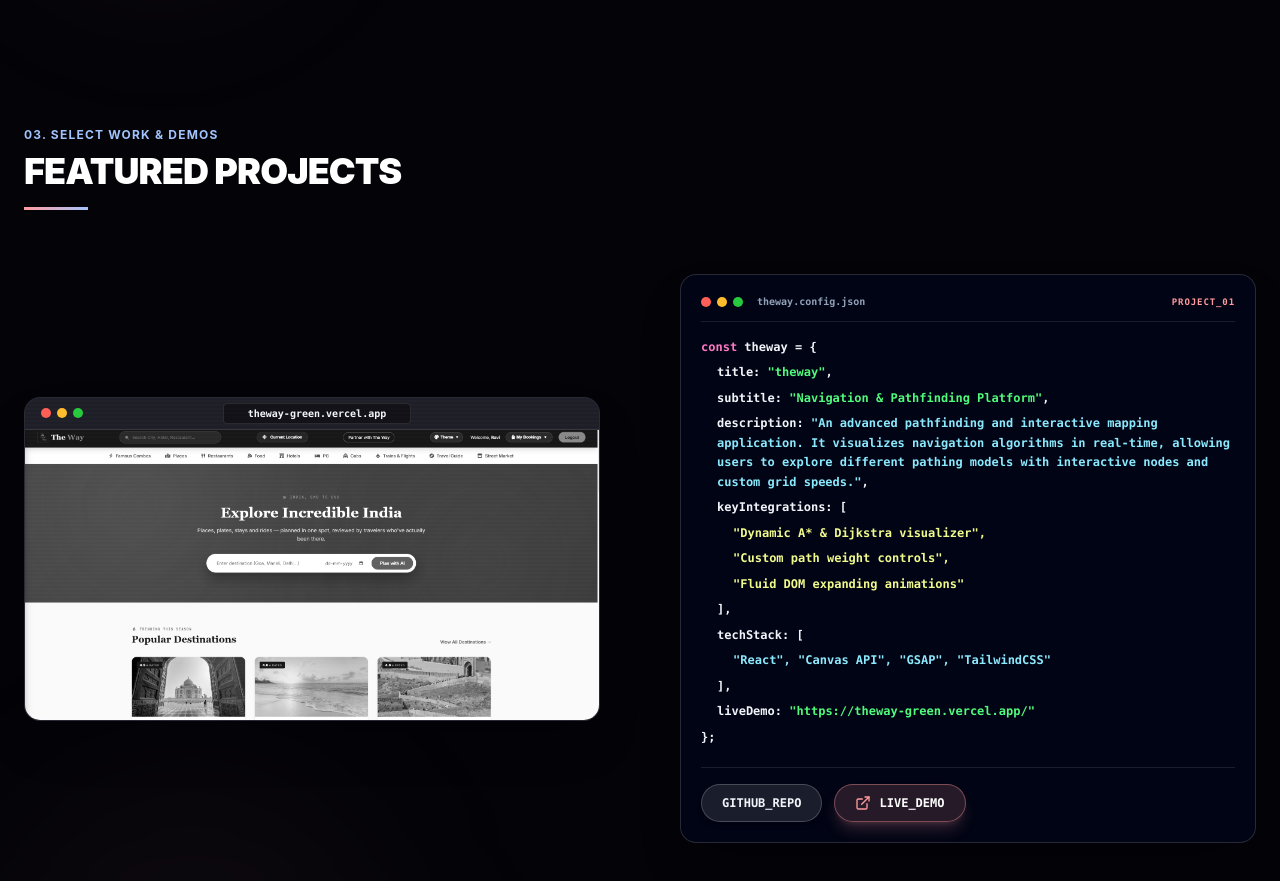
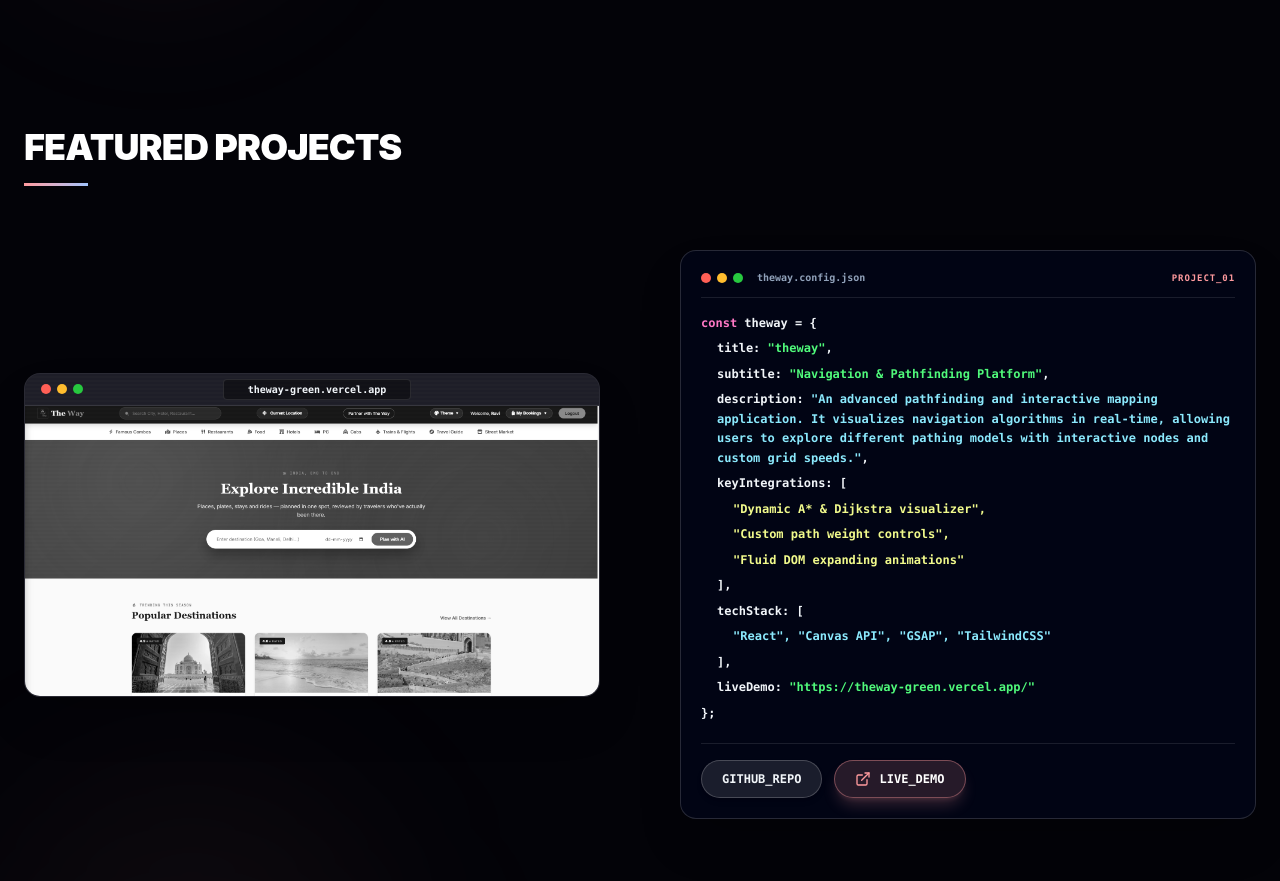
Before and after one commit to ravikaushal11u/portfolio, a React (Vite) app: page / in a window 1280 px wide. Shown: the part 2980-3861 px from the top of the page. Built offline with nearby package versions, Linux system fonts and the light colour scheme.

Commit message:
Update heading for featured projects section
Removed the old heading for project selection and replaced it with a new heading for featured projects.

```diff
--- a/src/components/Projects.jsx
+++ b/src/components/Projects.jsx
@@ -51,9 +51,8 @@ const Projects = () => {
 
       {/* Heading */}
       <div className="flex flex-col items-start mb-16 text-left">
-        <h2 className="text-xs font-bold tracking-widest text-dreamy-blue uppercase mb-2">
-          03. SELECT WORK & DEMOS
-        </h2>
+
+
         <h3 className="text-3xl md:text-4xl font-black tracking-tight text-white m-0">
           FEATURED PROJECTS
         </h3>
```
